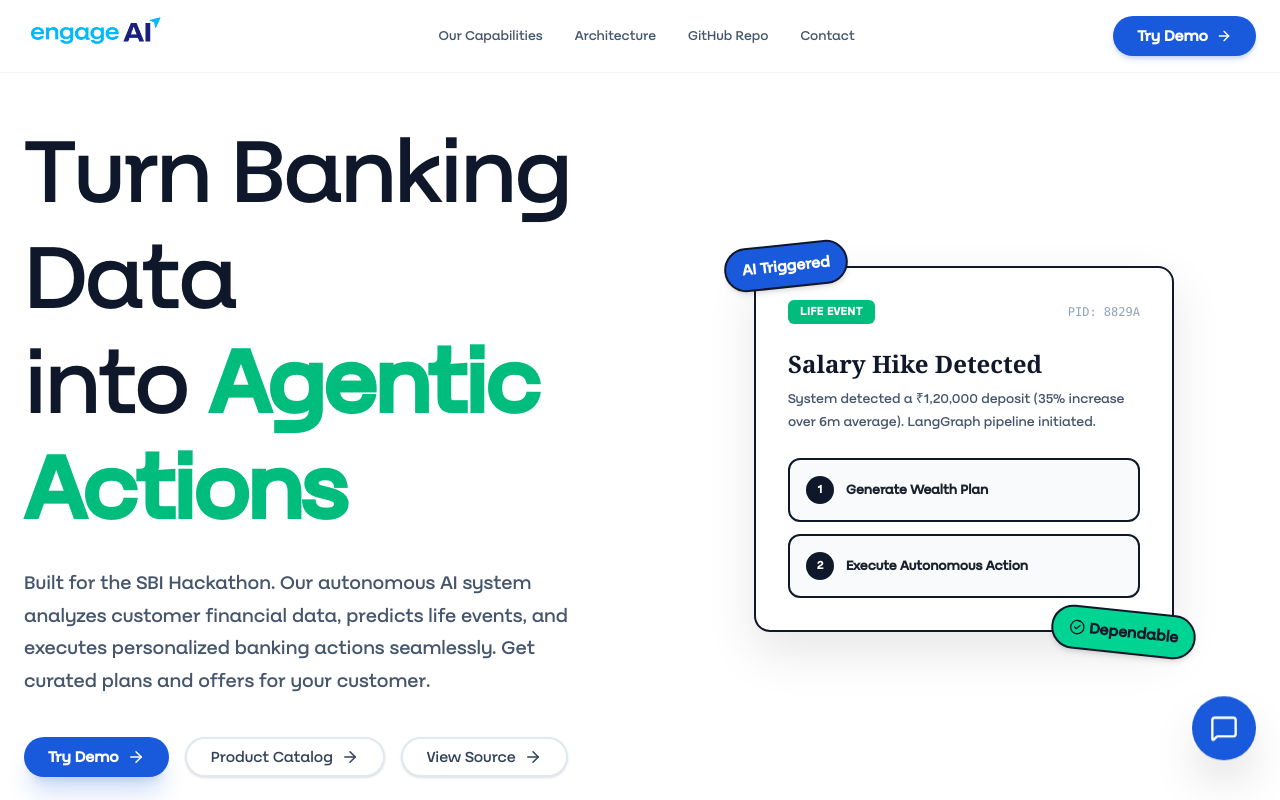
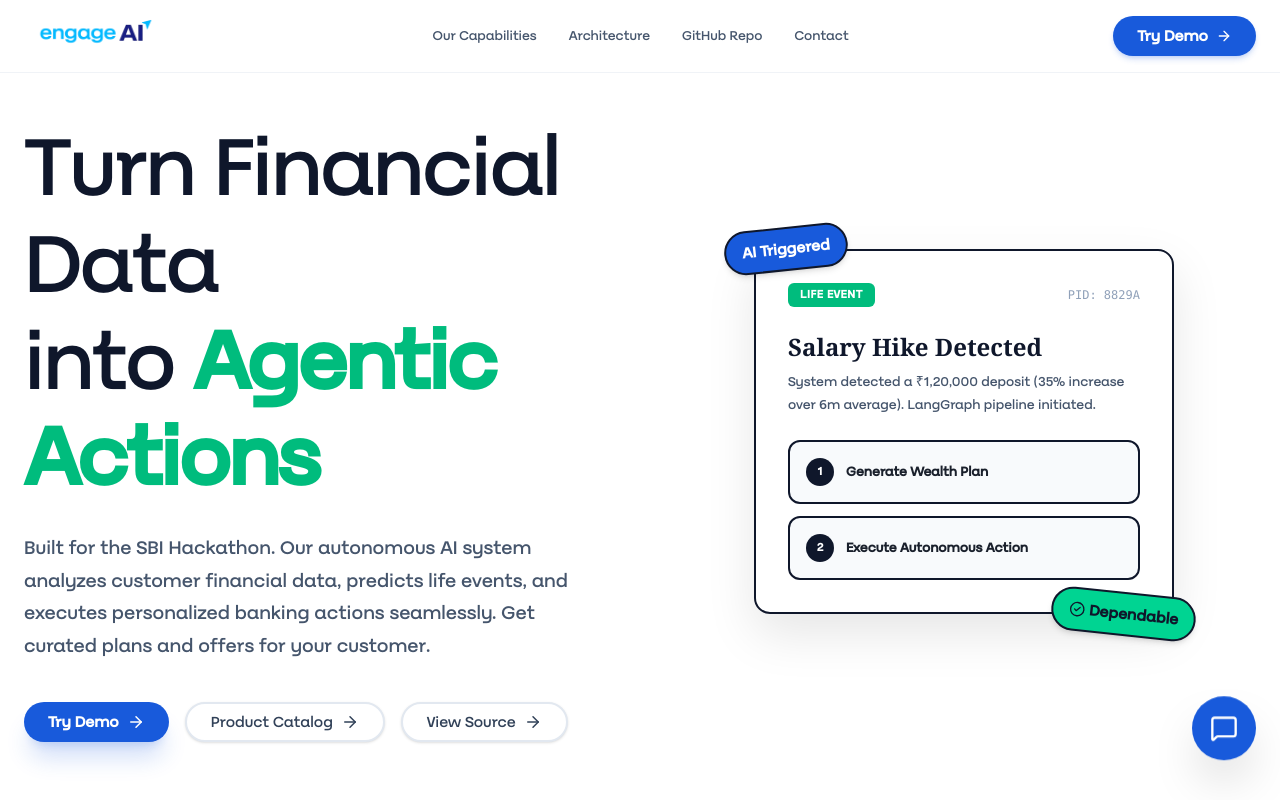
Before and after one commit to aaravgupta0202/engageAI, a React (Vite) app in the folder frontend/: page / in a window 1280 px wide. Shown: the top 800 px of the page. Built offline with nearby package versions, Linux system fonts and the light colour scheme.

Commit message:
Update landing page hero copy, adjust font size, fix logo sizing

```diff
--- a/frontend/src/pages/Landing.tsx
+++ b/frontend/src/pages/Landing.tsx
@@ -9,8 +9,8 @@
       {/* Navigation for Landing Only */}
       <header className="w-full z-50 sticky top-0 bg-white/70 backdrop-blur-md border-b border-slate-200/50">
         <div className="max-w-7xl mx-auto px-6 py-3 flex justify-between items-center">
-          <div className="flex items-center -ml-3 cursor-pointer group">
-            <img src="/favicon.png" alt="engageAI Logo" className="h-24 md:h-28 w-auto group-hover:opacity-80 transition-opacity object-contain -my-8 scale-125" />
+          <div className="flex items-center cursor-pointer group shrink-0">
+            <img src="/favicon.png" alt="engageAI Logo" className="h-20 md:h-24 w-auto group-hover:opacity-80 transition-opacity object-contain -my-6 scale-125" />
           </div>
           <div className="hidden md:flex space-x-8 text-sm font-medium text-slate-600">
             <span onClick={() => document.getElementById('capabilities')?.scrollIntoView({ behavior: 'smooth' })} className="cursor-pointer hover:text-sbi-blue transition-colors">Our Capabilities</span>
@@ -28,8 +28,8 @@
       <div className="w-full max-w-7xl mx-auto px-6 pt-8 md:pt-12 pb-4 md:pb-8 relative">
         <div className="grid grid-cols-1 lg:grid-cols-2 gap-16 items-center">
           <div className="max-w-3xl">
-            <h1 className="text-5xl sm:text-6xl md:text-8xl font-medium tracking-tight text-slate-900 mb-4 md:mb-6 leading-[1.1]">
-              Turn Banking Data<br />
+            <h1 className="text-5xl sm:text-6xl md:text-7xl lg:text-[5.5rem] font-medium tracking-tight text-slate-900 mb-4 md:mb-6 leading-[1.1]">
+              Turn Financial Data<br />
               into <span className="text-emerald-500 font-semibold">Agentic Actions</span>
             </h1>
             <p className="text-lg md:text-xl text-slate-600 mb-8 md:mb-10 max-w-xl leading-relaxed">
```
